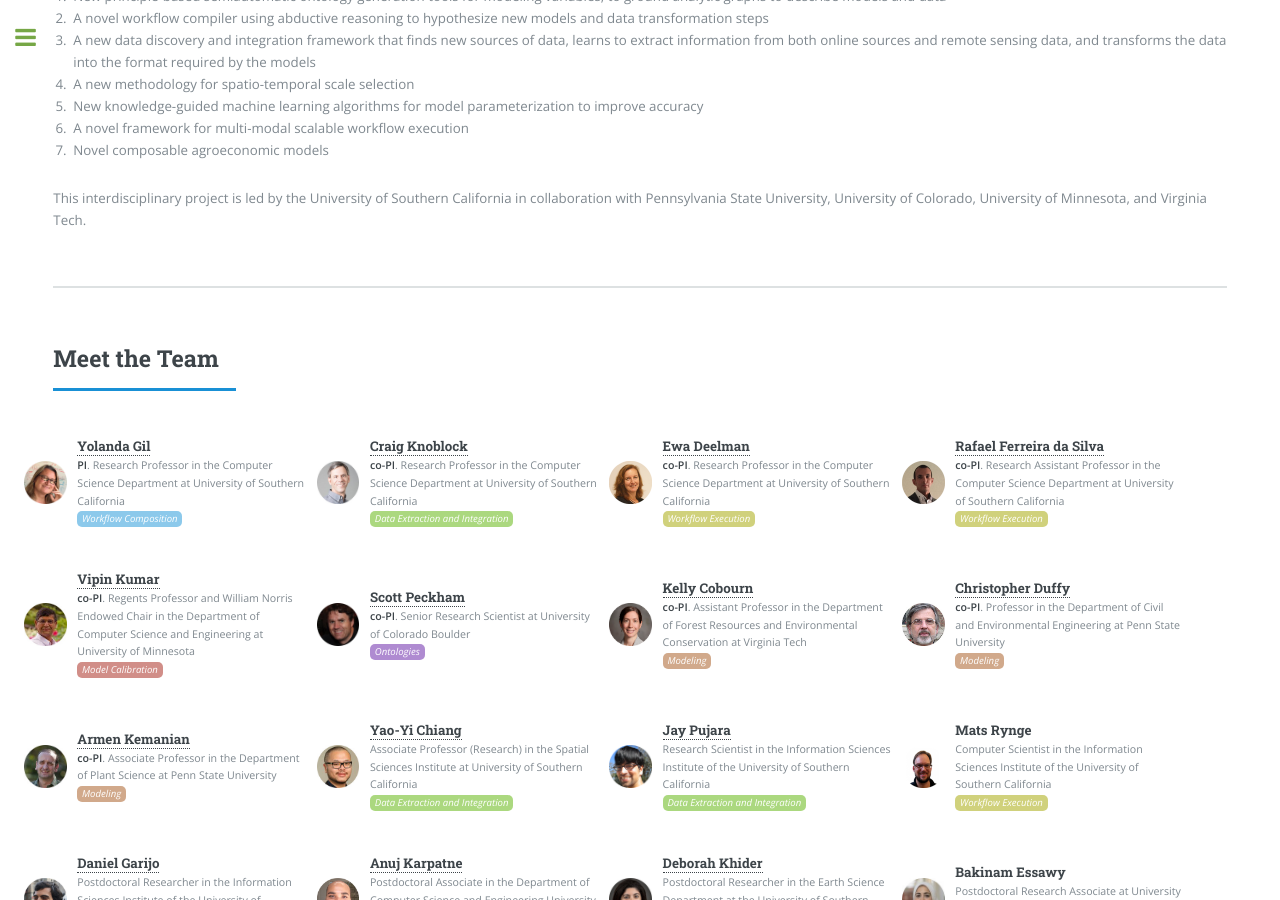
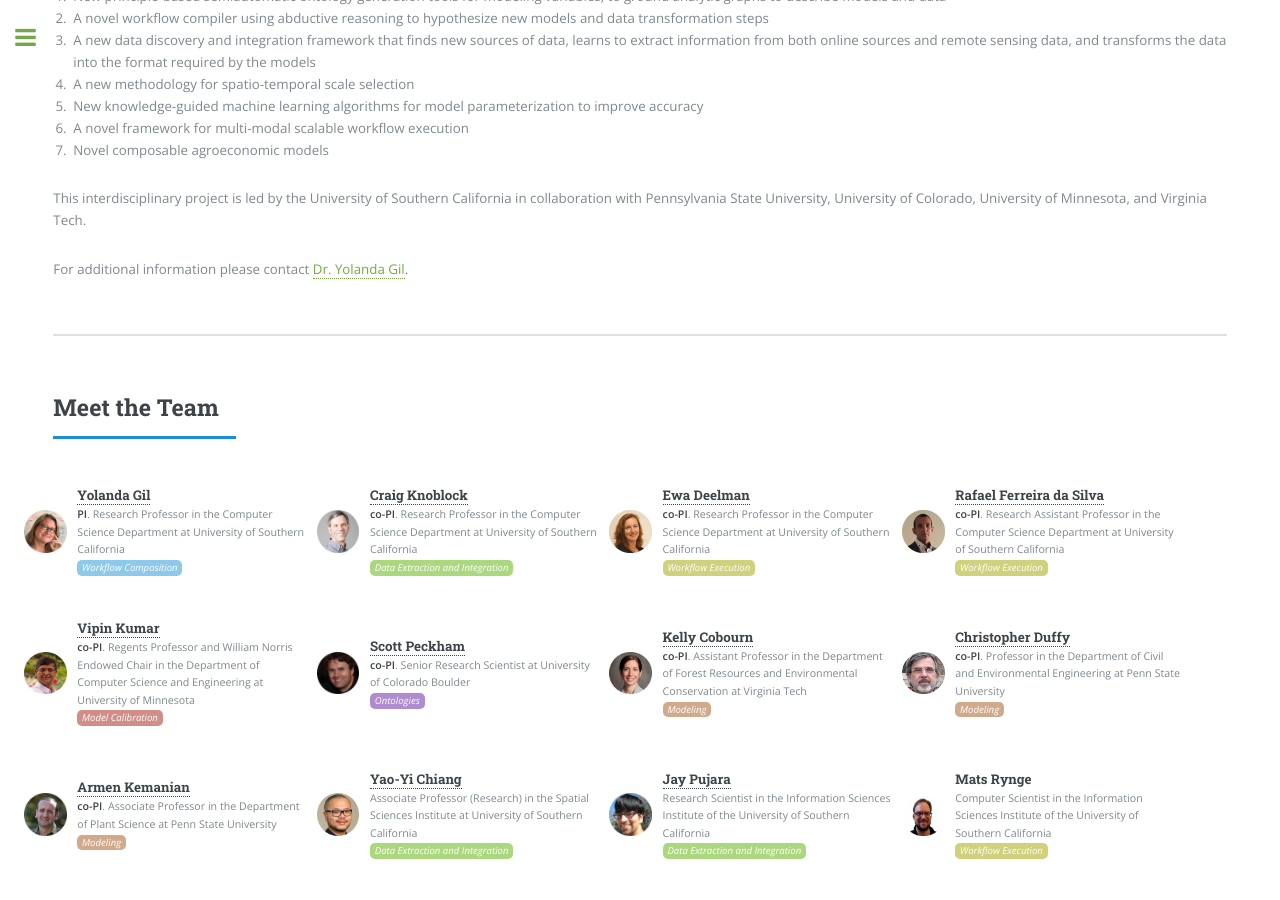
Before and after one commit to KnowledgeCaptureAndDiscovery/MINT, a Jekyll site: the page built from index.md, in a window 1280 px wide and 900 px high, scrolled down 394 px. Built offline with Jekyll 4.4.1, drawn with Linux system fonts in a browser that asks for light colours.

Commit message:
adding contact information

```diff
--- a/_includes/banner.html
+++ b/_includes/banner.html
@@ -32,6 +32,8 @@
         collaboration with Pennsylvania State University, University of Colorado, University of Minnesota, and
         Virginia Tech.</p>
 
+        <p>For additional information please contact <a href="mailto:gil@isi.edu">Dr. Yolanda Gil</a>.</p>
+
         <!--<ul class="actions">-->
         <!--<li><a href="#" class="button big">Learn More</a></li>-->
         <!--</ul>-->
```
